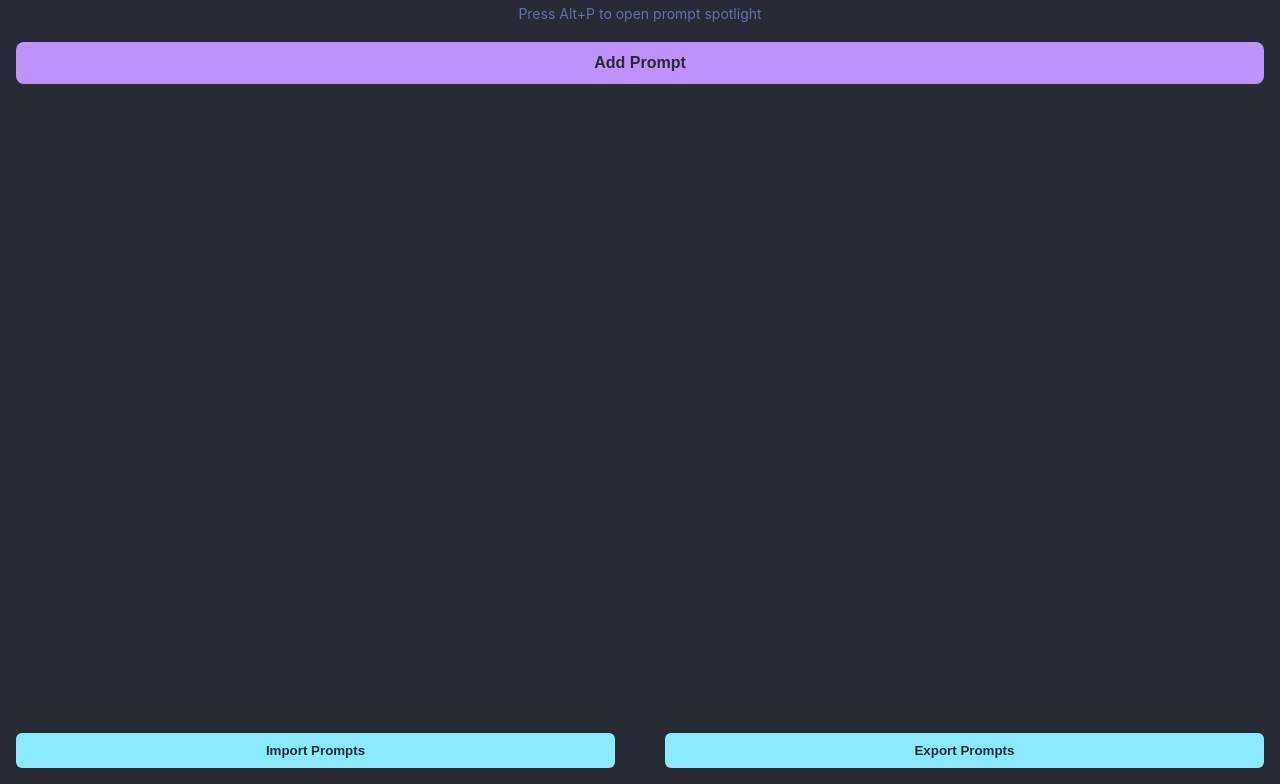
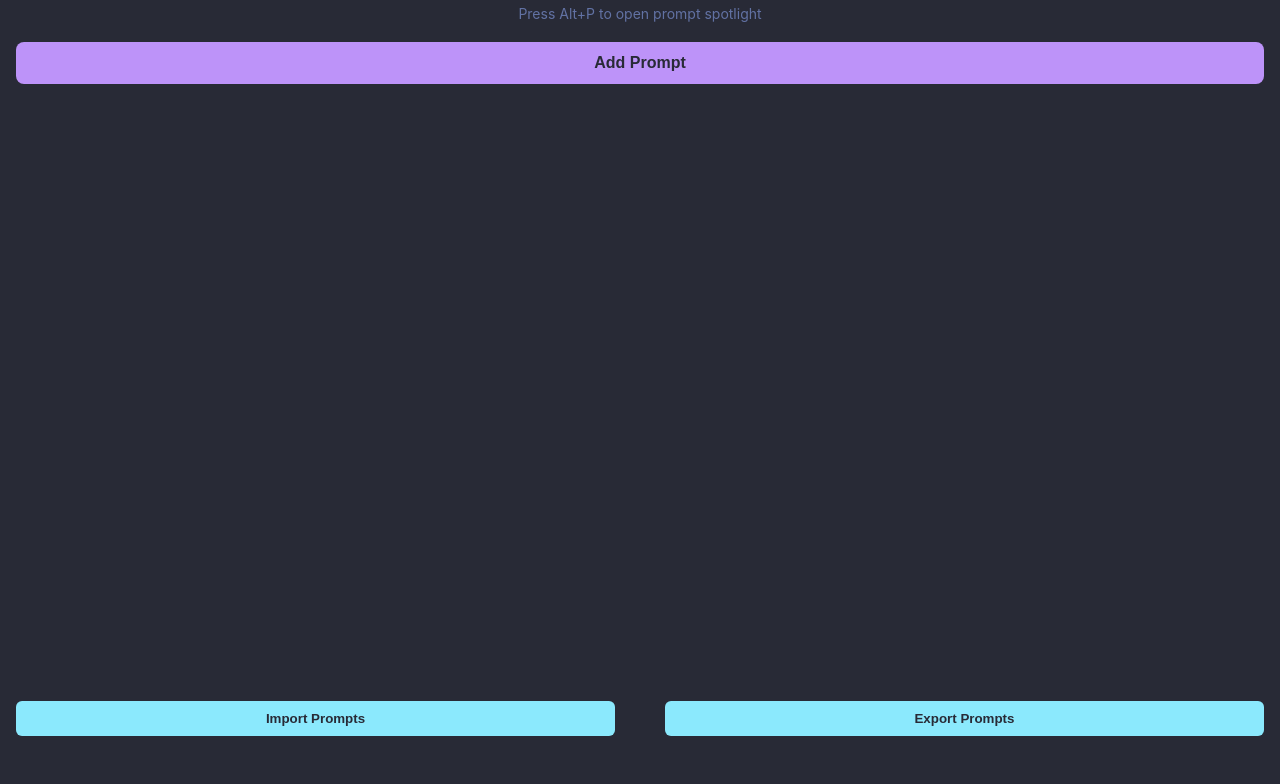
Before and after one commit to piotrowskiadam/souffleur, a browser extension: page sidebar/sidebar.html in a window 1280 px wide. Shown: the part 48-832 px from the top of the page. After the commit the page ends 800 px from the top, so only its background shows below. Drawn offline with Linux system fonts and the light colour scheme.

Commit message:
fix: Adjust sidebar layout to prevent button cutoff

```diff
--- a/sidebar/sidebar.css
+++ b/sidebar/sidebar.css
@@ -28,7 +28,8 @@ body {
     padding: 16px;
     display: flex;
     flex-direction: column;
-    height: 100vh;
+    /* height: 100vh; Removed to allow body height to adapt */
+    min-height: calc(100vh - 32px); /* Ensure it takes at least viewport height minus padding */
     background-color: var(--background);
     color: var(--foreground);
 }
```
